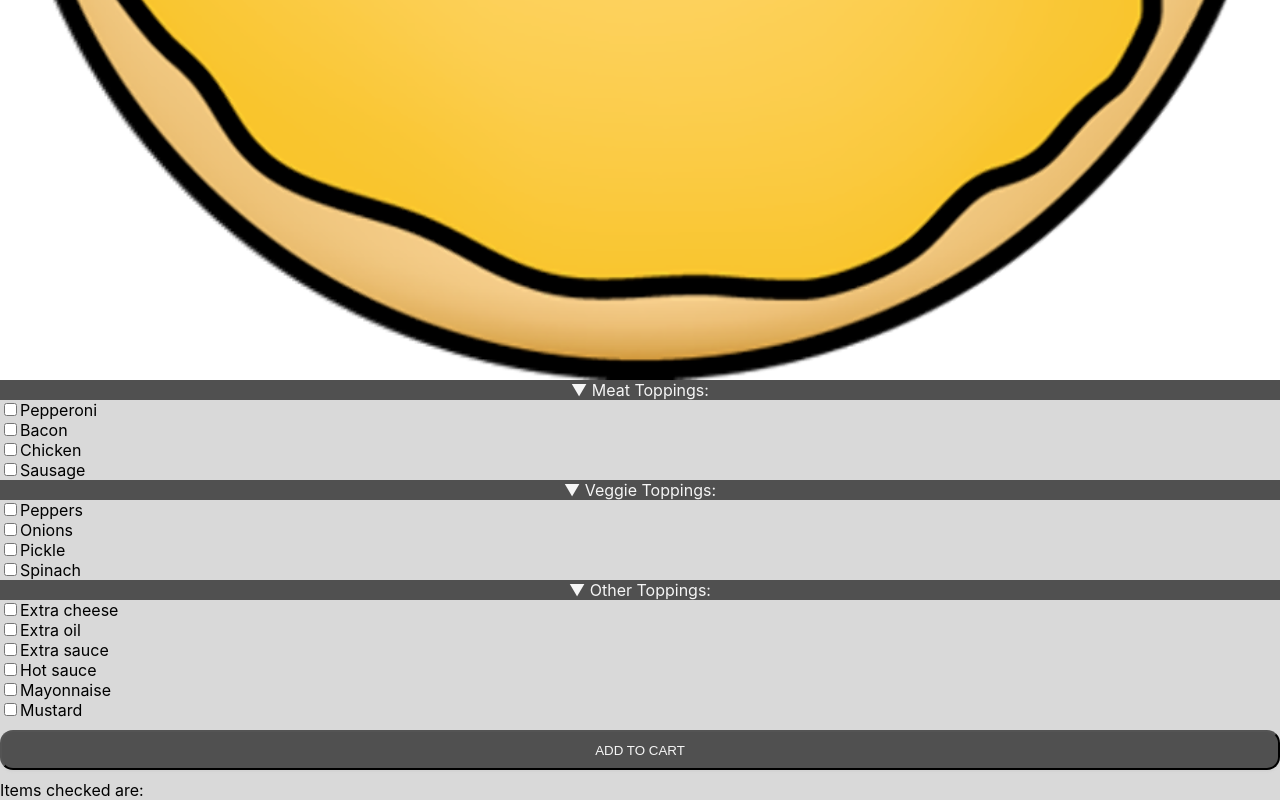
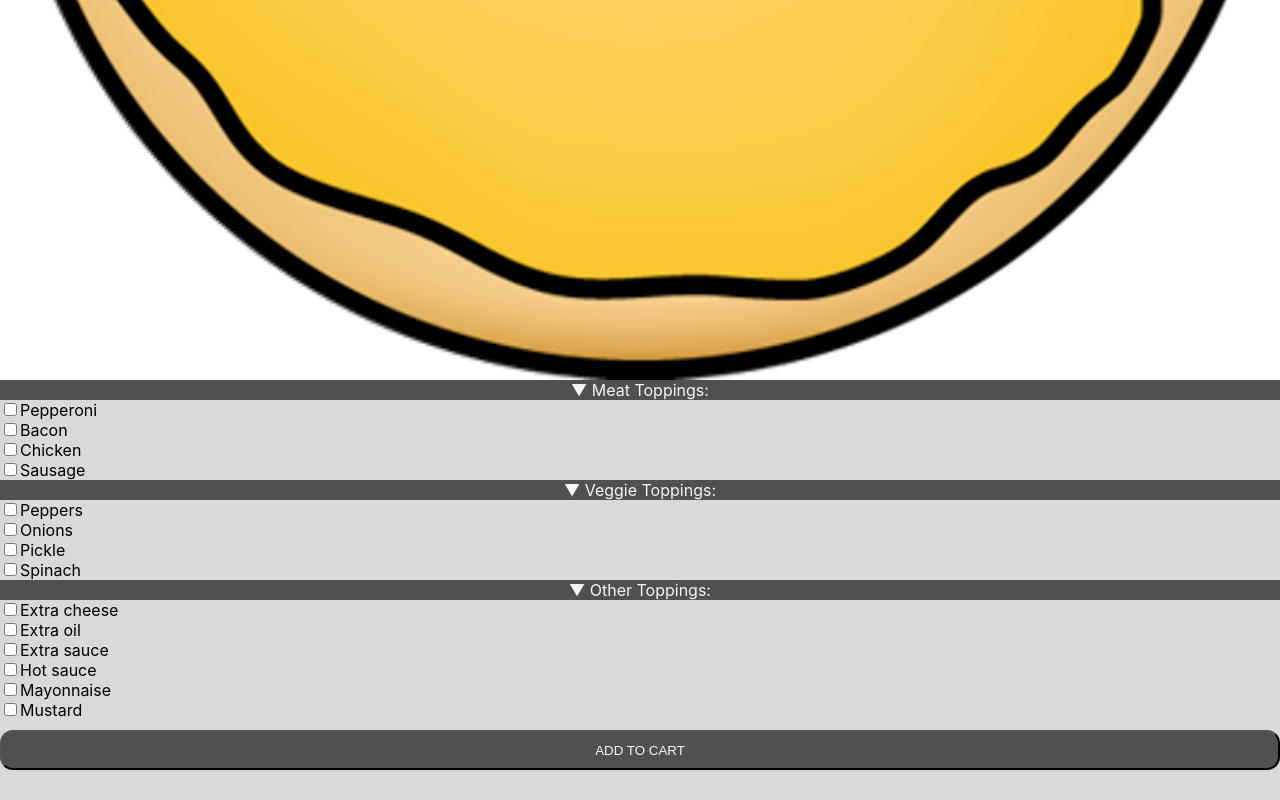
Before and after one commit to mamendez1006/prep-a-pizza, a React (Create React App) app: page / in a window 1280 px wide. Shown: the part 900-1700 px from the top of the page. Built offline with nearby package versions, Linux system fonts and the light colour scheme.

Commit message:
Remove unnecessary toppings list

```diff
--- a/src/App.js
+++ b/src/App.js
@@ -17,12 +17,6 @@ function App() {
     }
     setSelected(updatedToppings);
   };
-
-  const selectedItems = selected.length
-    ? selected.reduce((total, item) => {
-      return total + "' " + item;
-    })
-    : "";
 
   var isSelected = (item) =>
     selected.includes(item) ? "selected-item" : "not-selected-item";
@@ -69,9 +63,6 @@ function App() {
         </div>
       </div>
       <button className="button">Add to Cart</button>
-      <div className="toppings-box">
-        {'Items checked are: '}{selectedItems}
-      </div>
     </div>
   );
 }
```
